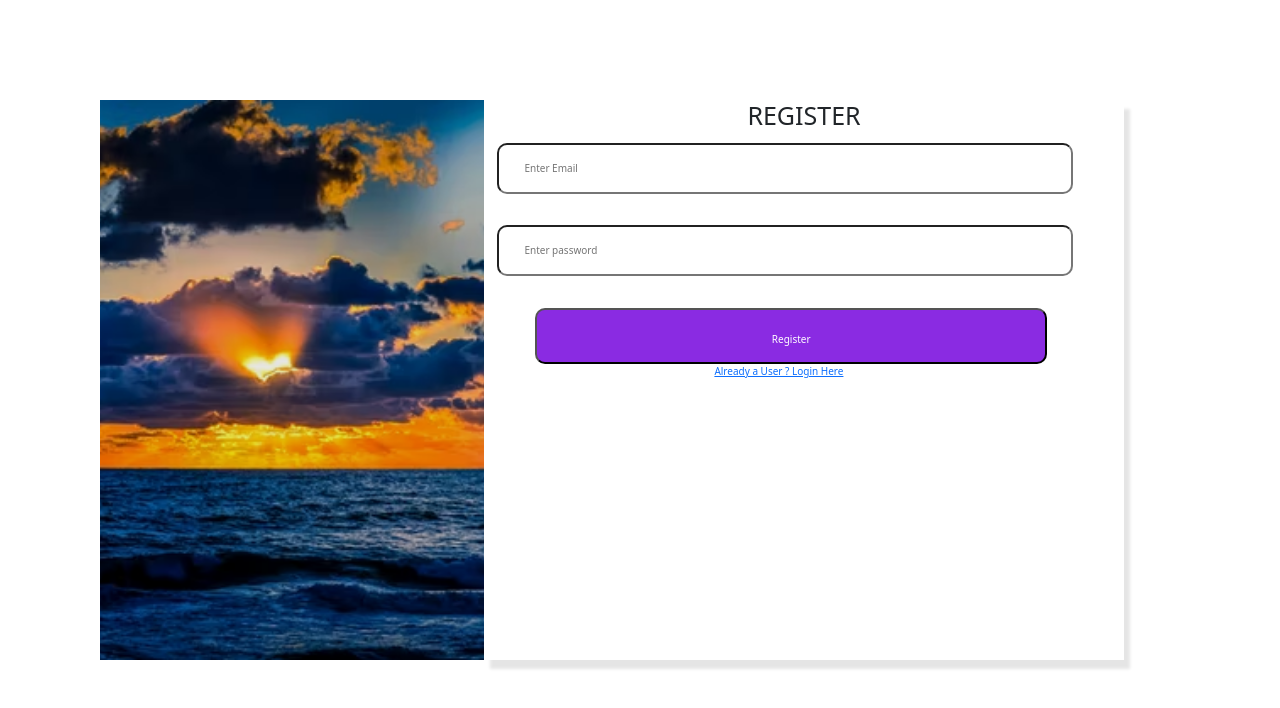
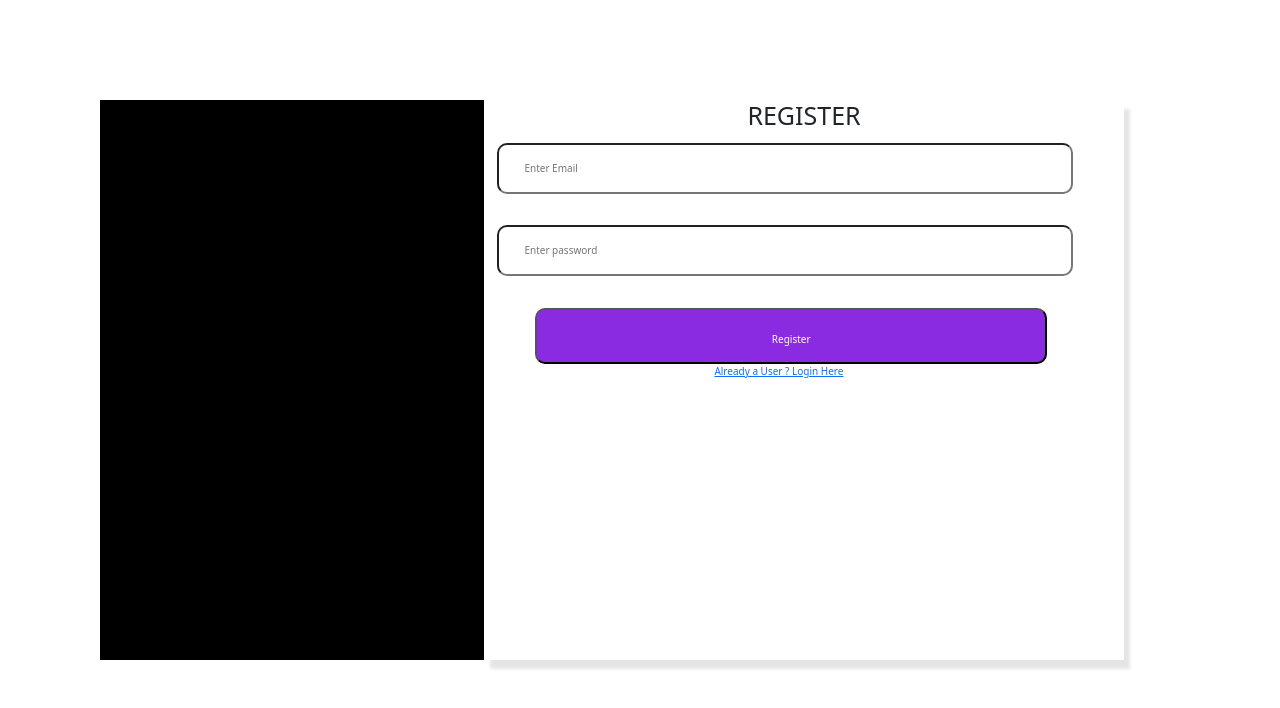
Before and after one commit to kaushal3468/login_application, an Angular app: page /register in a window 1280 px wide. Shown: the top 708 px of the page. Built offline with nearby package versions, Linux system fonts and the light colour scheme.

Commit message:
Update register.component.html

```diff
--- a/src/app/register/register.component.html
+++ b/src/app/register/register.component.html
@@ -3,7 +3,7 @@
 <div class="main">
     <div class="full">
         <div class="left">
-         <img src="../../assets/dp.avif" alt="">
+<!--          <img src="../../assets/dp.avif" alt=""> -->
         </div>
         <div class="right">
 <h1>
```
